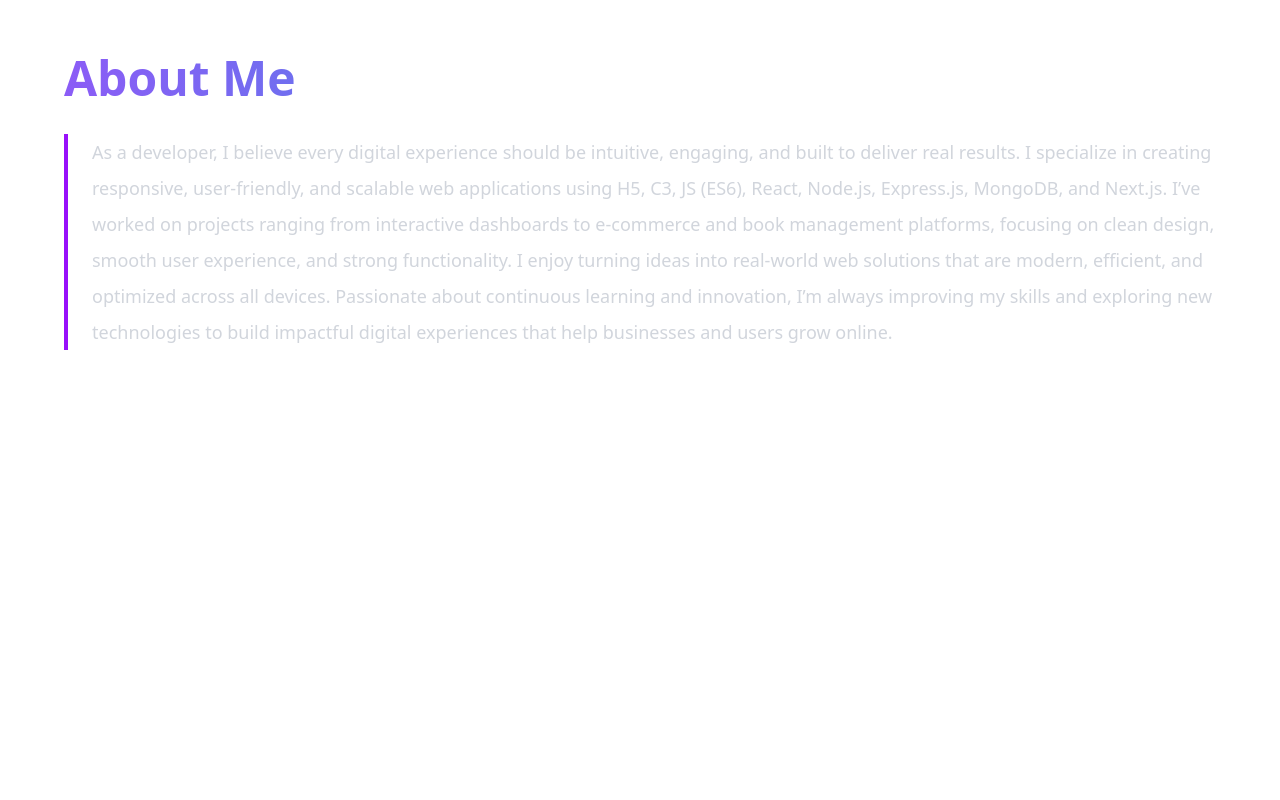
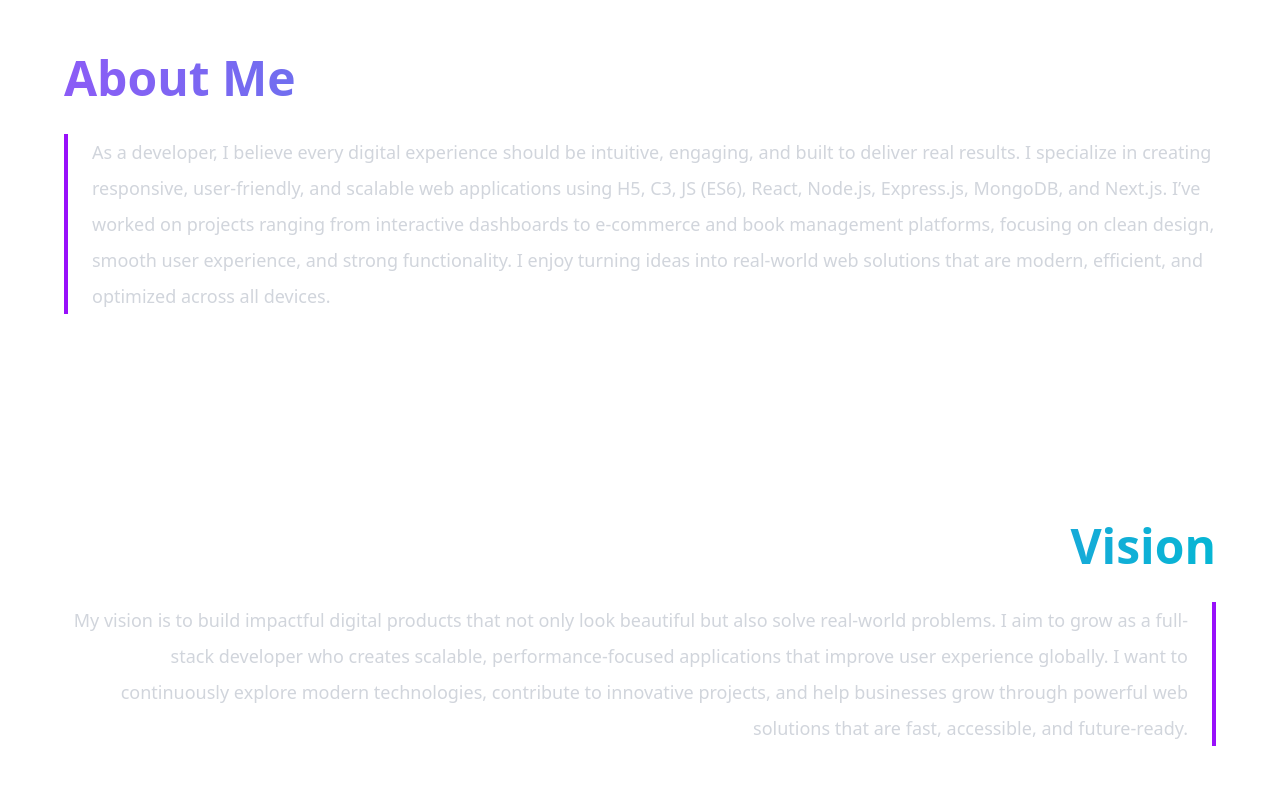
Before and after one commit to Galibmehboob/GM-Protfolio, a Next.js app: page / in a window 1280 px wide. Shown: the part 920-1720 px from the top of the page. Built offline with nearby package versions, Linux system fonts and the light colour scheme.

Commit message:
about me edit

```diff
--- a/src/components/About.jsx
+++ b/src/components/About.jsx
@@ -5,24 +5,43 @@ import { motion } from "framer-motion";
 const About = () => {
     return (
         <section id="about" className="section">
-            <div className=" mb-60 mt-4">
+            <div className="mb-4 mt-4">
+
                 <motion.div
                     initial={{ opacity: 0, y: 100 }}
                     whileInView={{ opacity: 1, y: 0 }}
                     transition={{ duration: 0.8 }}
+                    className="lg:space-y-52 space-y-6 md:grid-cols-2 gap-16 items-start"
                 >
+
+                    {/* LEFT - About Me */}
+                    <div>
                         <h2 className="text-5xl font-bold mb-8 gradient-text">
                             About Me
                         </h2>
 
-                    <p className="text-gray-300 leading-9 text-lg border-l-4 border-purple-600 pl-6 max-w-7xl">
+                        <p className="text-gray-300 leading-9 text-lg border-l-4 border-purple-600 pl-6">
                             As a developer, I believe every digital experience should be intuitive, engaging, and built to deliver real results. I specialize in creating responsive, user-friendly, and scalable web applications using H5, C3, JS (ES6), React, Node.js, Express.js, MongoDB, and Next.js.
 
                             I’ve worked on projects ranging from interactive dashboards to e-commerce and book management platforms, focusing on clean design, smooth user experience, and strong functionality. I enjoy turning ideas into real-world web solutions that are modern, efficient, and optimized across all devices.
+                        </p>
+                    </div>
 
-                        Passionate about continuous learning and innovation, I’m always improving my skills and exploring new technologies to build impactful digital experiences that help businesses and users grow online.
+                    {/* RIGHT - Vision */}
+                    <div>
+                        <h2 className="text-5xl font-bold mb-8 gradient-text text-right">
+                            Vision
+                        </h2>
+
+                        <p className="text-gray-300 leading-9 text-lg border-r-4 border-purple-600 pr-6 text-right">
+                            My vision is to build impactful digital products that not only look beautiful but also solve real-world problems. I aim to grow as a full-stack developer who creates scalable, performance-focused applications that improve user experience globally.
+
+                            I want to continuously explore modern technologies, contribute to innovative projects, and help businesses grow through powerful web solutions that are fast, accessible, and future-ready.
                         </p>
+                    </div>
+
                 </motion.div>
+
             </div>
         </section>
     );
--- a/src/components/Navbar.jsx
+++ b/src/components/Navbar.jsx
@@ -26,9 +26,9 @@ const Navbar = () => {
             initial={{ y: -100, opacity: 0 }}
             animate={{ y: 0, opacity: 1 }}
             transition={{ duration: 0.8 }}
-            className="fixed top-5 left-1/2 -translate-x-1/2 z-50 w-[95%] lg:w-[90%] flex items-center justify-between"
+            className="fixed -top-1 left-1/2 -translate-x-1/2 z-50 w-[95%] lg:w-[90%] flex items-center justify-between"
         >
-            {/* Logo */}
+
             <Link href="/" className="relative w-[90px] h-[90px] lg:w-[120px] lg:h-[120px]">
                 <Image
                     src="/logo.png"
@@ -39,7 +39,7 @@ const Navbar = () => {
                 />
             </Link>
 
-            {/* Desktop Menu */}
+
             <div className="hidden md:flex items-center justify-between lg:px-32 px-6 py-4 rounded-full border border-white/10 bg-white/5 backdrop-blur-2xl shadow-2xl shadow-black/20">
                 <div className="flex items-center gap-10 font-semibold">
                     <Link href="#about">About</Link>
@@ -49,9 +49,9 @@ const Navbar = () => {
                 </div>
             </div>
 
-            {/* Right Side */}
+
             <div className="flex items-center gap-4">
-                {/* Desktop Theme Button */}
+
                 <button
                     onClick={() =>
                         setTheme(theme === "dark" ? "light" : "dark")
@@ -71,7 +71,7 @@ const Navbar = () => {
                 </button>
             </div>
 
-            {/* Mobile Menu */}
+
             <AnimatePresence>
                 {menuOpen && (
                     <motion.div
@@ -110,7 +110,7 @@ const Navbar = () => {
                                 Contact
                             </Link>
 
-                            {/* Mobile Theme Toggle */}
+
                             <button
                                 onClick={() =>
                                     setTheme(
```
Lines whose indentation alone changed are shown as unchanged.
